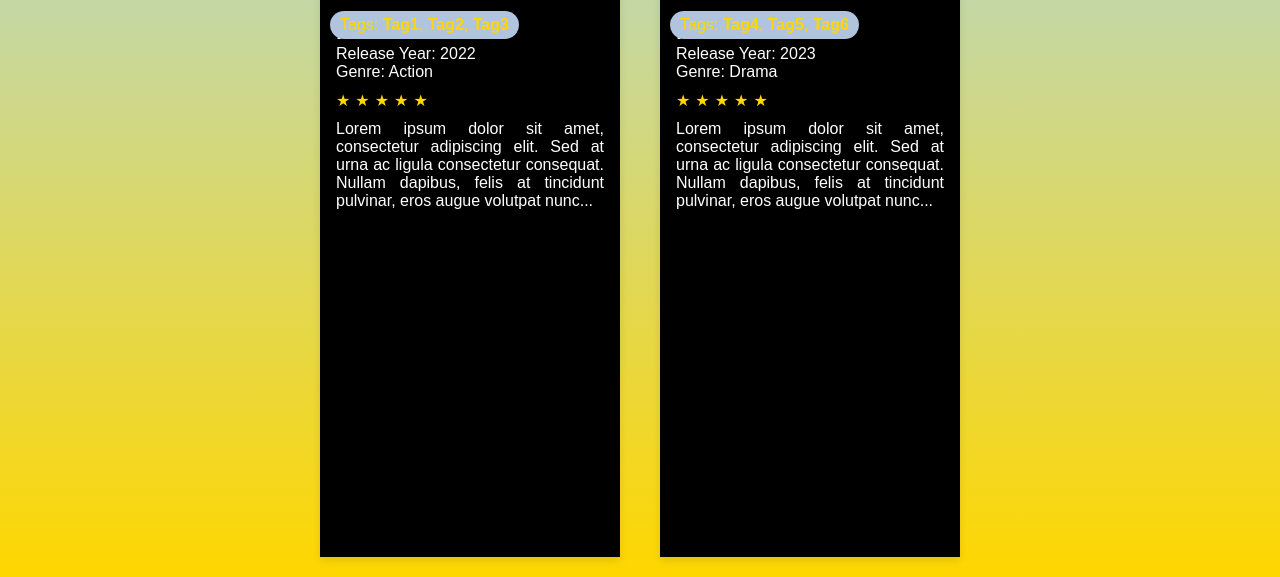
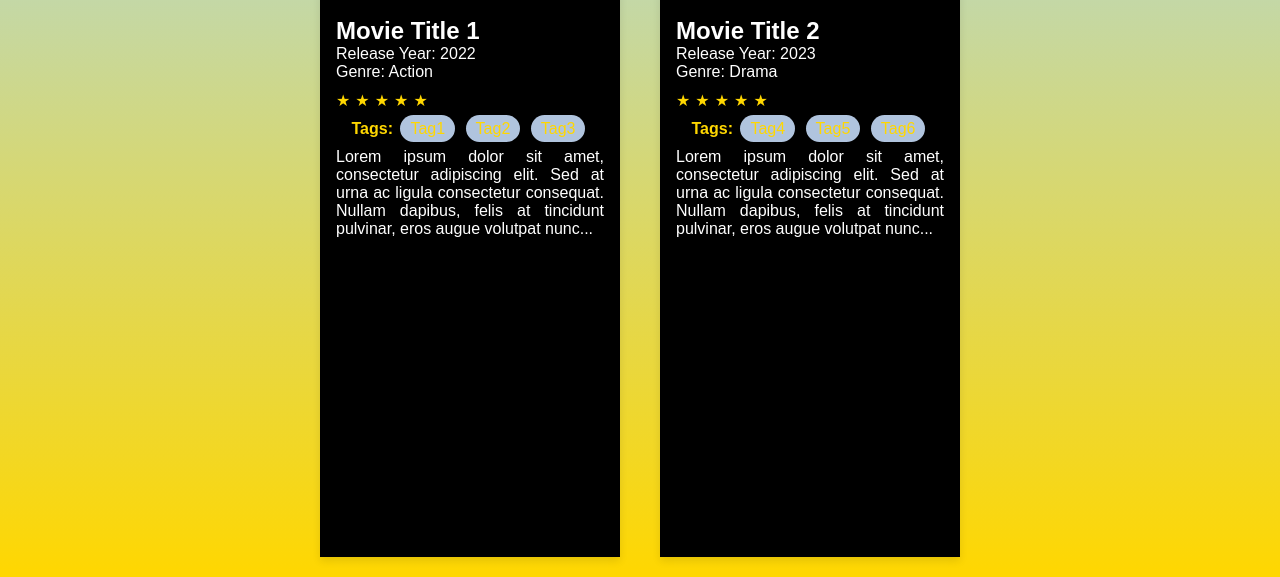
Before and after one commit to Uniquehands/card, a plain HTML site: page index.html in a window 1280 px wide. Shown: the part 223-800 px from the top of the page. Drawn offline with Linux system fonts and the light colour scheme.

Commit message:
index.html

```diff
--- a/index.html
+++ b/index.html
@@ -62,24 +62,21 @@
         }
 
         .tags {
-            position: absolute;
-            top: 10px;
-            left: 10px;
-            background-color: #b0c4de; /* Ash background */
             color: #ffd700; /* Golden text */
-            padding: 5px 10px;
-            border-radius: 20px;
+            margin-top: 10px;
             text-align: center;
-            z-index: 1; /* Ensure it stays above other content */
         }
 
         .tags span {
-            font-weight: bold;
+            background-color: #b0c4de; /* Ash background */
+            padding: 5px 10px;
+            border-radius: 20px;
+            margin: 0 3px;
         }
 
         .tags::before {
             content: "Tags: ";
-            font-weight: normal;
+            font-weight: bold;
         }
 
         .movie-description {
@@ -98,9 +95,6 @@
         <div class="movie-card">
             <img class="movie-image" src="images (1).png" alt="Movie 1">
             <div class="movie-details">
-                <div class="tags">
-                    <span>Tag1</span>, <span>Tag2</span>, <span>Tag3</span>
-                </div>
                 <h2>Movie Title 1</h2>
                 <p>Release Year: 2022</p>
                 <p>Genre: Action</p>
@@ -110,6 +104,11 @@
                     <span class="star">★</span>
                     <span class="star">★</span>
                     <span class="star">★</span>
+                </div>
+                <div class="tags">
+                    <span>Tag1</span>
+                    <span>Tag2</span>
+                    <span>Tag3</span>
                 </div>
                 <div class="movie-description">
                     <p>Lorem ipsum dolor sit amet, consectetur adipiscing elit. Sed at urna ac ligula consectetur consequat. Nullam dapibus, felis at tincidunt pulvinar, eros augue volutpat nunc...</p>
@@ -121,9 +120,6 @@
         <div class="movie-card">
             <img class="movie-image" src="images (1).png" alt="Movie 2">
             <div class="movie-details">
-                <div class="tags">
-                    <span>Tag4</span>, <span>Tag5</span>, <span>Tag6</span>
-                </div>
                 <h2>Movie Title 2</h2>
                 <p>Release Year: 2023</p>
                 <p>Genre: Drama</p>
@@ -133,6 +129,11 @@
                     <span class="star">★</span>
                     <span class="star">★</span>
                     <span class="star">★</span>
+                </div>
+                <div class="tags">
+                    <span>Tag4</span>
+                    <span>Tag5</span>
+                    <span>Tag6</span>
                 </div>
                 <div class="movie-description">
                     <p>Lorem ipsum dolor sit amet, consectetur adipiscing elit. Sed at urna ac ligula consectetur consequat. Nullam dapibus, felis at tincidunt pulvinar, eros augue volutpat nunc...</p>
```
